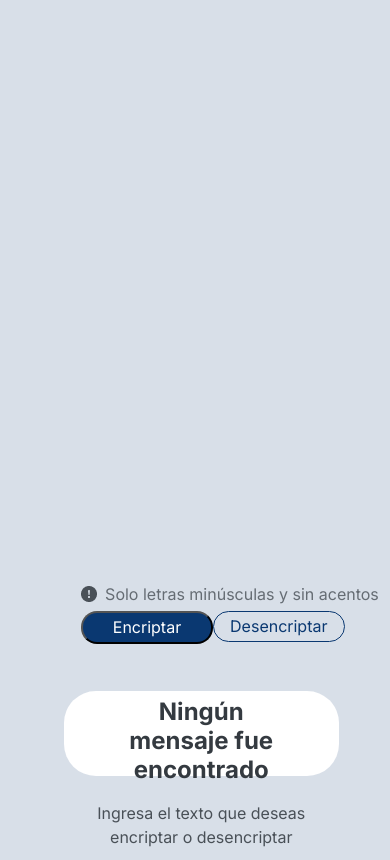
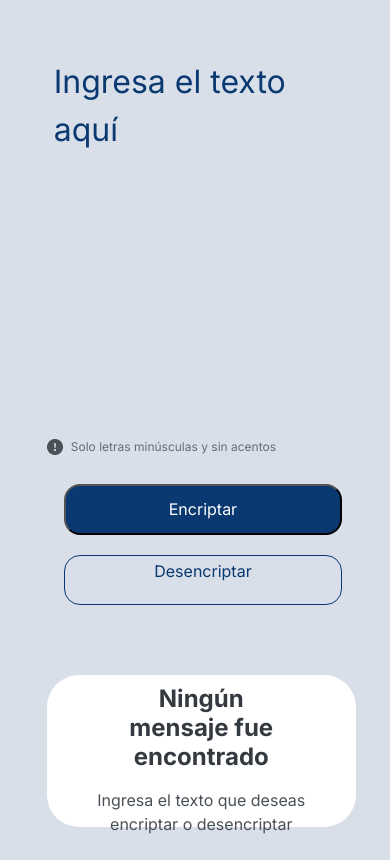
Before and after one commit to NorPaul/Challenge_Encriptador_Texto, a plain HTML site: page index.html in a window 390 px wide. Shown: the part 59-919 px from the top of the page. Drawn offline with Linux system fonts and the light colour scheme.

Commit message:
Actualizacion de styles CSS, responsive

```diff
--- a/styles/styles.css
+++ b/styles/styles.css
@@ -208,7 +208,9 @@ body{
 }
 
 /*Responsive design*/
-@media (max-width: 57.5cm){
+
+/*Diseño para tablets*/
+@media (max-width: 1024px){
     .presentacion_Contenido{
         display: flex;
         flex-direction: row;
@@ -237,13 +239,16 @@ body{
 
     .presentacion_Contenido_Entrada_Botones{
         width: 80%;
+        height: 20%;
         left: 10%;
         top: 70%;
+        gap: 20px;
     }
 
     .boton_Encriptar,
     .boton_Desencriptar{
         width: 48%;
+        height: 25%;
         border-radius: 16px;
     }
 
@@ -272,3 +277,73 @@ body{
         top: 5%;
     }
 }
+
+/*Diseño para celular*/
+@media (max-width: 600px){
+    .presentacion_Contenido{
+        display: flex;
+        flex-direction: column;
+    }
+
+    .presentacion_Contenido_Entrada{
+        width: 100%;
+    }
+
+    .presentacion_Contenido_Entrada_Texto{
+        width: 85%;
+        height: 40%;
+        left: 2%;
+        top: 5%;
+    }
+    .presentacion_Contenido_Entrada_Terminos{
+        width: 85%;
+        left: 0%;
+        top: 50%;
+    }
+
+    .presentacion_Contenido_Entrada_Terminos p{
+        font-size: 12px;
+    }
+
+    .presentacion_Contenido_Entrada_Botones{
+        display: flex;
+        flex-direction: column;
+        width: 90%;
+        height: 20%;
+        left: 5%;
+        top: 55%;
+        gap: 20px;
+    }
+
+    .boton_Encriptar,
+    .boton_Desencriptar{
+        width: 90%;
+        height: 30%;
+        bottom: 5%;
+    }
+
+    .boton_Encriptar:hover,
+    .boton_Desencriptar:hover{
+        margin: 0.3%;
+        width: 88%;
+        padding: 1.8%;
+    }
+
+    .presentacion_Contenido_Salida{
+        width: 90%;
+        height: 18%;
+        left: 0%;
+        top: 78%;
+    }
+
+    .presentacion_Contenido_Salida img{
+        top: 0;
+        display: none;
+        visibility: hidden;
+    }
+
+    .mensaje_Encriptado{
+        width: 100%;
+        top: 5%;
+    }
+}
```
Also changed, not shown: index.html (+2 -2 lines).
